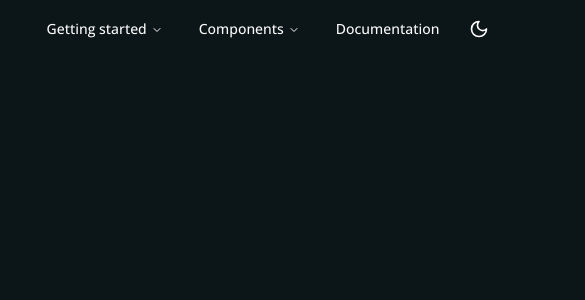
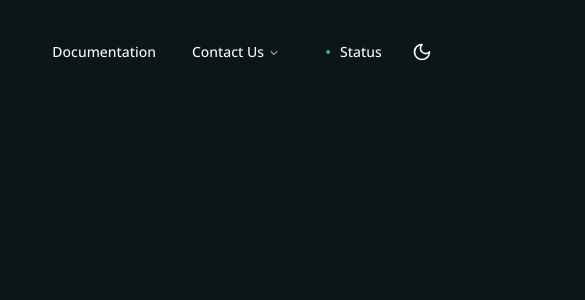
Before and after one commit to Alex6n/frost-app, a Next.js app: page / in a window 390 px wide. Shown: the top 300 px of the page, 585 px wide, since content can reach past the window. Built offline with nearby package versions, Linux system fonts and the light colour scheme.

Commit message:
navbar conditional rendering

```diff
--- a/app/page.tsx
+++ b/app/page.tsx
@@ -2,7 +2,39 @@ import { ModeToggle } from "@/lib/mode-toggle";
 
 export default function Home() {
   return (
-    <div>
+
+    <div className=" e-card playing">
+
+      <div className="h-full"/>
+      <div className="h-full"/>
+      <div className="h-full"/>
+      <div className="h-full"/>
+      <div className="h-full"/>
+      <div className="h-full"/>
+      <div className="h-full"/>
+      <div className="h-full"/>
+      <div className="h-full"/>
+      <div className="h-full"/>
+      <div className="h-full"/>
+      <div className="h-full"/>
+      <div className="h-full"/>
+      <div className="h-full"/>
+      <div className="h-full"/>
+      <div className="h-full"/>
+      <div className="h-full"/>
+      <div className="h-full"/>
+      <div className="h-full"/>
+      <div className="h-full"/>
+      <div className="h-full"/>
+      <div className="h-full"/>
+      <div className="h-full"/>
+      <div className="h-full"/>
+      <div className="h-full"/>
+      <div className="h-full"/>
+      <div className="h-full"/>
+      <div className="h-full"/>
+      <div className="h-full"/>
+      <div className="h-full"/>
     </div>
   )
 }
--- a/components/navbar.tsx
+++ b/components/navbar.tsx
@@ -14,8 +14,9 @@ import {
   NavigationMenuTrigger,
   navigationMenuTriggerStyle,
 } from "@/components/ui/navigation-menu"
-import { Shield } from "lucide-react"
+import { Dot, Shield } from "lucide-react"
 import { ModeToggle } from "@/lib/mode-toggle"
+import { Avatar, AvatarFallback, AvatarImage } from "./ui/avatar"
 
 const components: { title: string; href: string; description: string }[] = [
   {
@@ -56,62 +57,39 @@ const components: { title: string; href: string; description: string }[] = [
 ]
 
 export function Navbar() {
-  const logo = './public/logo.png';
+  const [isOpen, setIsOpen] = React.useState(true);
+  const [lastScrollY, setLastScrollY] = React.useState(0);
+  const controlNavbar = React.useCallback(() => {
+    if (typeof window !== 'undefined') {
+      if (window.scrollY > lastScrollY) {
+        // if scroll down hide the navbar
+        setIsOpen(false);
+        console.log(isOpen)
+      } else {
+        setIsOpen(true);
+      }
+      // remember current page location to use in the next move
+      setLastScrollY(window.scrollY);
+    }
+  }, [lastScrollY]);
+
+  React.useEffect(() => {
+    if (typeof window !== 'undefined') {
+      window.addEventListener('scroll', controlNavbar);
+
+      // cleanup function
+      return () => {
+        window.removeEventListener('scroll', controlNavbar);
+      };
+    }
+  }, [controlNavbar]);
+
   return (
-      <div className="flex flex-col items-center mt-1">
-      <div className="flex flex-rows-3 space-x-10">
-        <Image width={50} height={50} alt="Frost" src="/logo.png"/>
+      <div className={`fixed w-full transition-transform duration-300 transform ${isOpen ? '-translate-y-20 scale-100' : '-translate-y-full scale-0'} flex flex-col items-center`}>
+        <div className="flex flex-rows-3 gap-72">
+          <img className="aspect-square h-16" alt="Frost" src="/logo.png"/>
           <NavigationMenu>
             <NavigationMenuList>
-            <NavigationMenuItem>
-            <NavigationMenuTrigger>Getting started</NavigationMenuTrigger>
-            <NavigationMenuContent>
-                <ul className="grid gap-3 p-6 md:w-[400px] lg:w-[500px] lg:grid-cols-[.75fr_1fr]">
-                <li className="row-span-3">
-                    <NavigationMenuLink asChild>
-                    <a
-                        className="flex h-full w-full select-none flex-col justify-end rounded-md bg-gradient-to-b from-muted/50 to-muted p-6 no-underline outline-none focus:shadow-md"
-                        href="/"
-                    >
-                        <Shield className="h-6 w-6" />
-                        <div className="mb-2 mt-4 text-lg font-medium">
-                        shadcn/ui
-                        </div>
-                        <p className="text-sm leading-tight text-muted-foreground">
-                        Beautifully designed components built with Radix UI and
-                        Tailwind CSS.
-                        </p>
-                    </a>
-                    </NavigationMenuLink>
-                </li>
-                <ListItem href="/docs" title="Introduction">
-                    Re-usable components built using Radix UI and Tailwind CSS.
-                </ListItem>
-                <ListItem href="/docs/installation" title="Installation">
-                    How to install dependencies and structure your app.
-                </ListItem>
-                <ListItem href="/docs/primitives/typography" title="Typography">
-                    Styles for headings, paragraphs, lists...etc
-                </ListItem>
-                </ul>
-            </NavigationMenuContent>
-            </NavigationMenuItem>
-            <NavigationMenuItem>
-            <NavigationMenuTrigger>Components</NavigationMenuTrigger>
-            <NavigationMenuContent>
-                <ul className="grid w-[400px] gap-3 p-4 md:w-[500px] md:grid-cols-2 lg:w-[600px] ">
-                {components.map((component) => (
-                    <ListItem
-                    key={component.title}
-                    title={component.title}
-                    href={component.href}
-                    >
-                    {component.description}
-                    </ListItem>
-                ))}
-                </ul>
-            </NavigationMenuContent>
-            </NavigationMenuItem>
               <NavigationMenuItem>
               <Link href="/docs" legacyBehavior passHref>
                   <NavigationMenuLink className={navigationMenuTriggerStyle()}>
@@ -120,10 +98,35 @@ export function Navbar() {
               </Link>
               </NavigationMenuItem>
               <NavigationMenuItem>
+              <NavigationMenuTrigger>Contact Us</NavigationMenuTrigger>
+              <NavigationMenuContent>
+                  <ul className="grid gap-3 p-6 md:w-[400px] lg:w-[500px] lg:grid-col]">
+                  <ListItem href="/docs" title="Online Chat">
+                      Re-usable components built using Radix UI and Tailwind CSS.
+                  </ListItem>
+                  <ListItem href="/docs/installation" title="Discord">
+                      How to install dependencies and structure your app.
+                  </ListItem>
+                  </ul>
+              </NavigationMenuContent>
+              </NavigationMenuItem>
+              <NavigationMenuItem>
+              <Link href="/docs" legacyBehavior passHref>
+                <NavigationMenuLink className={navigationMenuTriggerStyle()}>
+                  <Dot className='overflow-clip text-green-500'/>
+                    Status
+                </NavigationMenuLink>
+              </Link>
+              </NavigationMenuItem>
+              <NavigationMenuItem>
                 <ModeToggle />
               </NavigationMenuItem>
             </NavigationMenuList>
           </NavigationMenu>
+          <Avatar className="mt-3">
+            <AvatarImage src="https://github.com/shadcn.png" alt="@shadcn" />
+            <AvatarFallback>CN</AvatarFallback>
+          </Avatar>
         </div>
       </div>
   )
--- /dev/null
+++ b/components/ui/avatar.tsx
@@ -0,0 +1,50 @@
+"use client"
+
+import * as React from "react"
+import * as AvatarPrimitive from "@radix-ui/react-avatar"
+
+import { cn } from "@/lib/utils"
+
+const Avatar = React.forwardRef<
+  React.ElementRef<typeof AvatarPrimitive.Root>,
+  React.ComponentPropsWithoutRef<typeof AvatarPrimitive.Root>
+>(({ className, ...props }, ref) => (
+  <AvatarPrimitive.Root
+    ref={ref}
+    className={cn(
+      "relative flex h-10 w-10 shrink-0 overflow-hidden rounded-full",
+      className
+    )}
+    {...props}
+  />
+))
+Avatar.displayName = AvatarPrimitive.Root.displayName
+
+const AvatarImage = React.forwardRef<
+  React.ElementRef<typeof AvatarPrimitive.Image>,
+  React.ComponentPropsWithoutRef<typeof AvatarPrimitive.Image>
+>(({ className, ...props }, ref) => (
+  <AvatarPrimitive.Image
+    ref={ref}
+    className={cn("aspect-square h-full w-full", className)}
+    {...props}
+  />
+))
+AvatarImage.displayName = AvatarPrimitive.Image.displayName
+
+const AvatarFallback = React.forwardRef<
+  React.ElementRef<typeof AvatarPrimitive.Fallback>,
+  React.ComponentPropsWithoutRef<typeof AvatarPrimitive.Fallback>
+>(({ className, ...props }, ref) => (
+  <AvatarPrimitive.Fallback
+    ref={ref}
+    className={cn(
+      "flex h-full w-full items-center justify-center rounded-full bg-muted",
+      className
+    )}
+    {...props}
+  />
+))
+AvatarFallback.displayName = AvatarPrimitive.Fallback.displayName
+
+export { Avatar, AvatarImage, AvatarFallback }
--- a/global.css
+++ b/global.css
@@ -1,6 +1,18 @@
 @tailwind base;
 @tailwind components;
 @tailwind utilities;
+
+@layer utilities {
+  /* Chrome, Safari and Opera */
+  .no-scrollbar::-webkit-scrollbar {
+    display: none;
+  }
+
+  .no-scrollbar {
+    -ms-overflow-style: none; /* IE and Edge */
+    scrollbar-width: none; /* Firefox */
+  }
+}
 
 @layer base {
   :root {
@@ -36,7 +48,7 @@
   }
 
   .dark {
-    --background: 195 33% 7%;
+    --background: 190 33% 7%;
     --foreground: 0 0% 98%;
 
     --card: 195 70% 10%;
@@ -74,3 +86,64 @@
     @apply bg-background text-foreground;
   }
 }
+
+
+.e-card {
+  margin: 100px auto;
+  position: relative;
+  width: 700px;
+  height: 330px;
+}
+
+.wave {
+  width: 540px;
+  height: 700px;
+  opacity: 0.6;
+  left: 0;
+  top: 0;
+  margin-left: -50%;
+  margin-top: -70%;
+  background: linear-gradient(744deg,#af40ff,#5b42f3 60%,#00ddeb);
+}
+
+
+.wave:nth-child(2),
+.wave:nth-child(3) {
+  top: 210px;
+}
+
+.playing .wave {
+  border-radius: 40%;
+  animation: wave 3000ms infinite linear;
+}
+
+.wave {
+  border-radius: 40%;
+  animation: wave 55s infinite linear;
+}
+
+.playing .wave:nth-child(2) {
+  animation-duration: 4000ms;
+}
+
+.wave:nth-child(2) {
+  animation-duration: 50s;
+}
+
+.playing .wave:nth-child(3) {
+  animation-duration: 5000ms;
+}
+
+.wave:nth-child(3) {
+  animation-duration: 45s;
+}
+
+@keyframes wave {
+  0% {
+    transform: rotate(0deg);
+  }
+
+  100% {
+    transform: rotate(360deg);
+  }
+}
--- a/package.json
+++ b/package.json
@@ -10,6 +10,7 @@
   },
   "dependencies": {
     "@radix-ui/react-accordion": "^1.1.2",
+    "@radix-ui/react-avatar": "^1.0.4",
     "@radix-ui/react-dropdown-menu": "^2.0.6",
     "@radix-ui/react-label": "^2.0.2",
     "@radix-ui/react-navigation-menu": "^1.1.4",
```
Also changed, not shown: 1 other file (tests, documents, lock files or other folders). Lines whose indentation alone changed are shown as unchanged.
